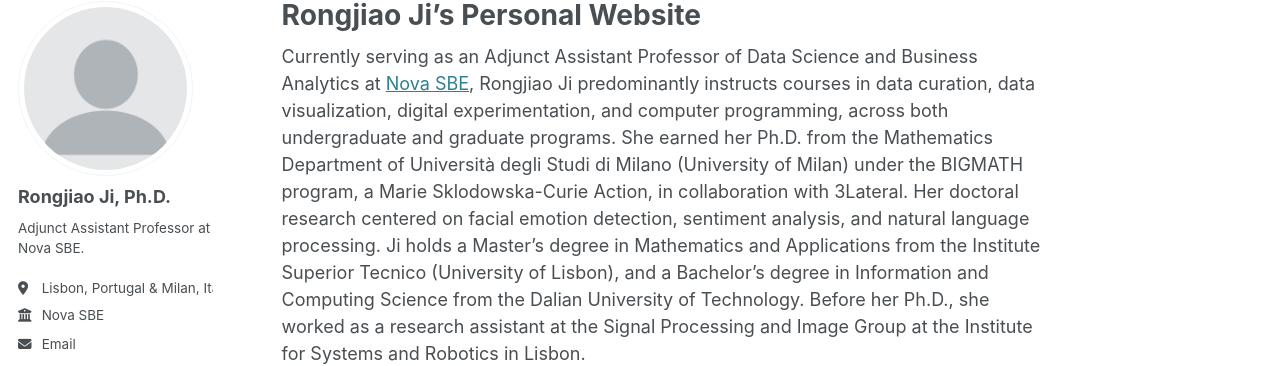
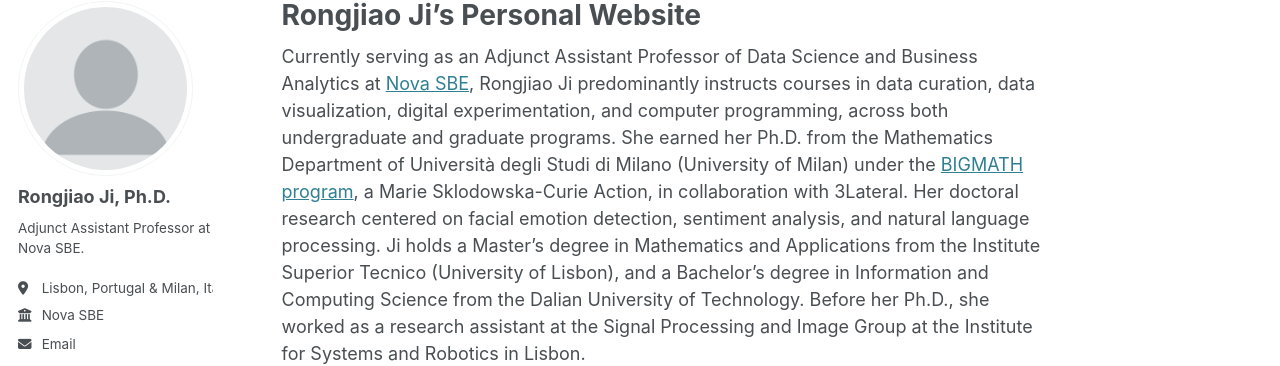
Before and after one commit to rongjiaoji/rongjiaoji.github.io, a Jekyll site: the page built from _pages/about.md, in a window 1280 px wide and 1089 px high. Shown: the part 105-471 px from the top of the window. Built offline with Jekyll 4.4.1, drawn with Linux system fonts in a browser that asks for light colours; some web fonts are replaced; part of the change alters nothing that is shown.

```diff
--- a/_pages/about.md
+++ b/_pages/about.md
@@ -6,7 +6,7 @@ redirect_from:
   - /about/
   - /about.html
 ---
-Currently serving as an Adjunct Assistant Professor of Data Science and Business Analytics at [Nova SBE](https://www.novasbe.unl.pt/en/faculty-research/faculty/faculty-detail/id/1267/rongjiao-ji), Rongjiao Ji predominantly instructs courses in data curation, data visualization, digital experimentation, and computer programming, across both undergraduate and graduate programs. She earned her Ph.D. from the Mathematics Department of Università degli Studi di Milano (University of Milan) under the BIGMATH program, a Marie Sklodowska-Curie Action, in collaboration with 3Lateral. Her doctoral research centered on facial emotion detection, sentiment analysis, and natural language processing. Ji holds a Master's degree in Mathematics and Applications from the Institute Superior Tecnico (University of Lisbon), and a Bachelor's degree in Information and Computing Science from the Dalian University of Technology. Before her Ph.D., she worked as a research assistant at the Signal Processing and Image Group at the Institute for Systems and Robotics in Lisbon.
+Currently serving as an Adjunct Assistant Professor of Data Science and Business Analytics at [Nova SBE](https://www.novasbe.unl.pt/en/faculty-research/faculty/faculty-detail/id/1267/rongjiao-ji), Rongjiao Ji predominantly instructs courses in data curation, data visualization, digital experimentation, and computer programming, across both undergraduate and graduate programs. She earned her Ph.D. from the Mathematics Department of Università degli Studi di Milano (University of Milan) under the [BIGMATH program](https://cordis.europa.eu/project/id/812912), a Marie Sklodowska-Curie Action, in collaboration with 3Lateral. Her doctoral research centered on facial emotion detection, sentiment analysis, and natural language processing. Ji holds a Master's degree in Mathematics and Applications from the Institute Superior Tecnico (University of Lisbon), and a Bachelor's degree in Information and Computing Science from the Dalian University of Technology. Before her Ph.D., she worked as a research assistant at the Signal Processing and Image Group at the Institute for Systems and Robotics in Lisbon.
 
 
 %The repository includes [a set of Jupyter notebooks](https://github.com/academicpages/academicpages.github.io/tree/master/markdown_generator
```
